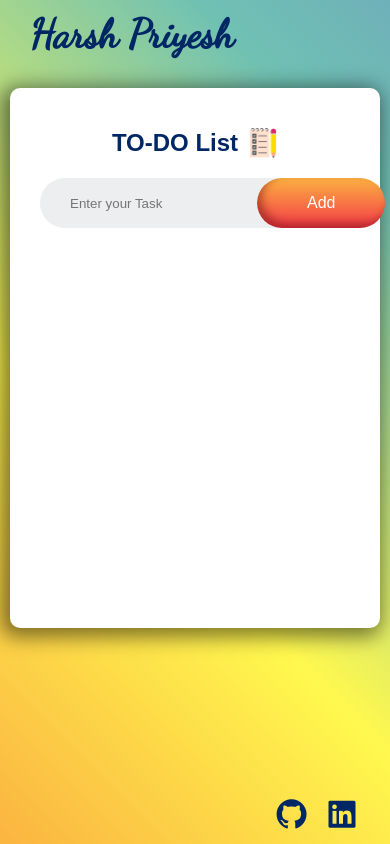
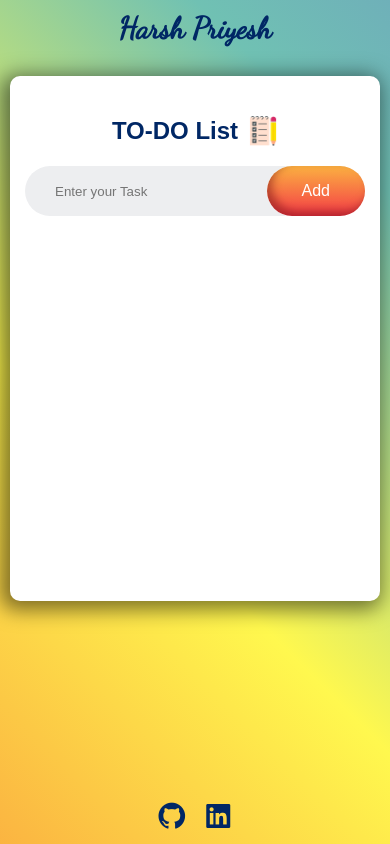
Before and after one commit to HarshPriyesh/To-Do-App, a plain HTML site: page index.html in a window 390 px wide. Drawn offline with nearby package versions, Linux system fonts and the light colour scheme.

Commit message:
made responsive for small screen

```diff
--- a/index.html
+++ b/index.html
@@ -39,10 +39,10 @@
             target="_blank"
             class="github"
           >
-            <i class="bx bxl-github bx-md"></i>
+            <i class="bx bxl-github"></i>
           </a>
           <a href="https://www.linkedin.com/" target="_blank">
-            <i class="bx bxl-linkedin-square bx-md"></i>
+            <i class="bx bxl-linkedin-square"></i>
           </a>
         </div>
       </footer>
--- a/script.js
+++ b/script.js
@@ -3,7 +3,7 @@ const listContainer = document.getElementById("list-container");
 
 function addTask() {
   if (inputBox.value === "") {
-    alert("You must write something!");
+    console.log("You must write something!");
   } else {
     let li = document.createElement("li");
     li.innerHTML = inputBox.value;
--- a/style.css
+++ b/style.css
@@ -176,3 +176,32 @@ ul li span {
 ul li span:hover {
   background-color: #edeef0;
 }
+.icons a i{
+  font-size: 2.25rem;
+}
+/* CSS for Small Screen*/
+@media only screen and (max-width: 600px) {
+  header {
+    justify-content: center;
+  }
+  header h1 {
+    margin-left: 0;
+    font-size: 30px;
+  }
+  footer {
+    justify-content: center;
+  }
+  button {
+    padding: 16px 35px;
+  }
+  .todo-app {
+    height: 525px;
+    padding: 40px 15px 60px;
+  }
+  footer .icons {
+    margin-right: 0;
+  }
+  .icons a i{
+    font-size: 2rem;
+  }
+}
```
